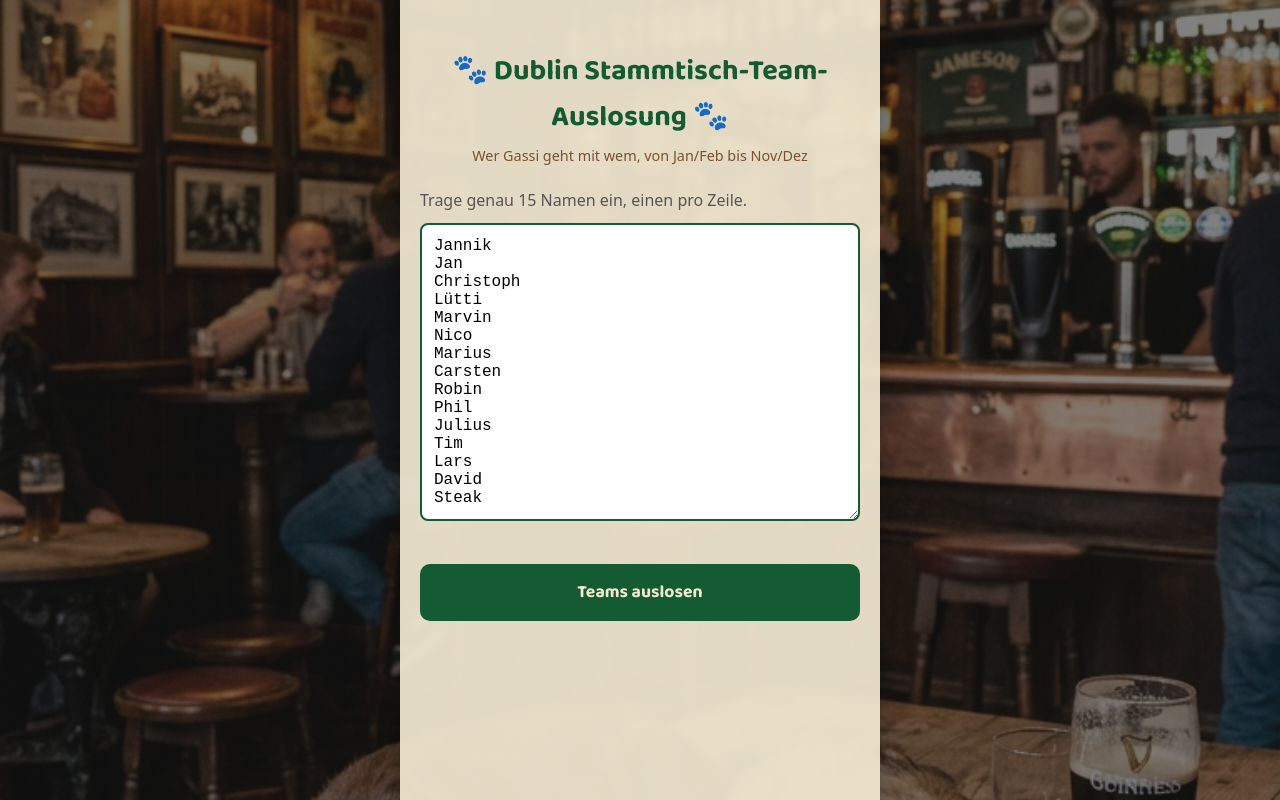
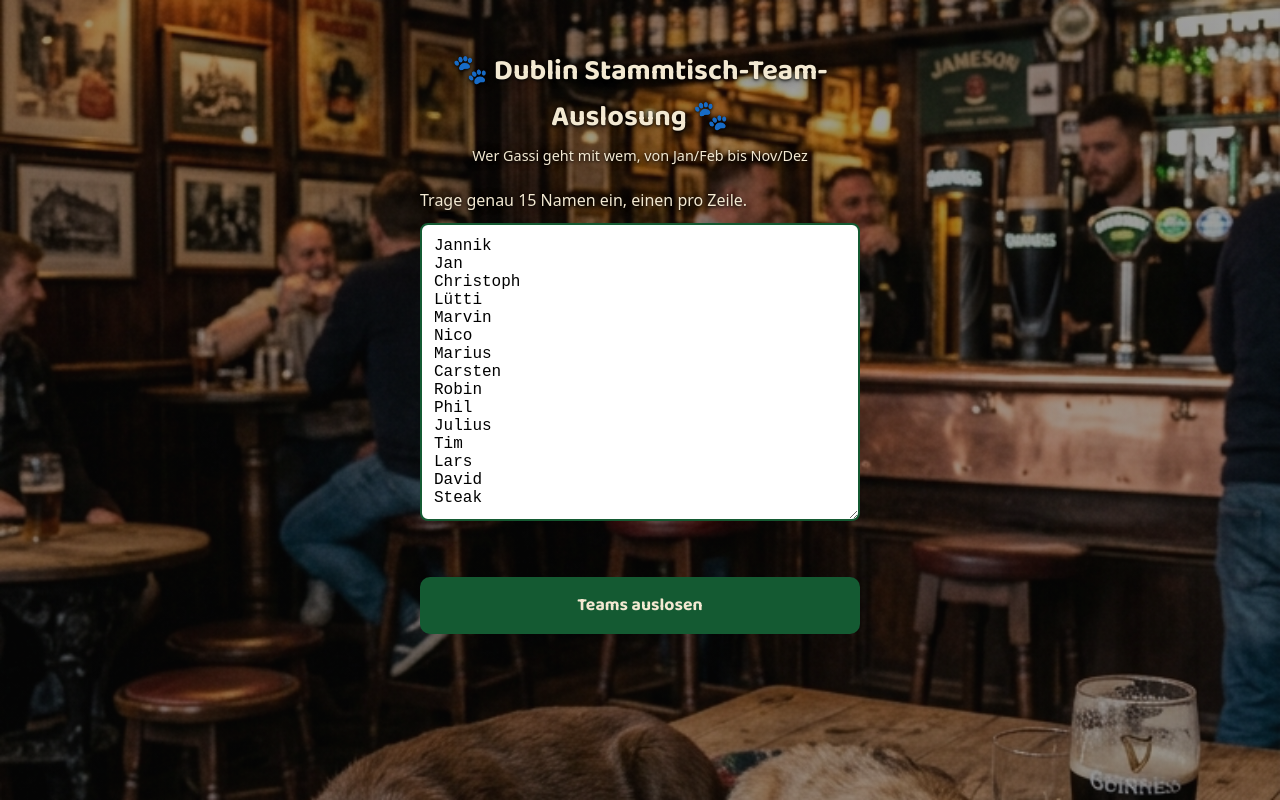
Before and after one commit to Rockokockoloris/dublin-rng, a plain HTML site: page index.html in a window 1280 px wide. Drawn offline with Linux system fonts and the light colour scheme.

Commit message:
enhance styling for improved readability and visual consistency; update colors and shadows

```diff
--- a/styles.css
+++ b/styles.css
@@ -21,7 +21,7 @@ body {
   font-family: system-ui, -apple-system, Segoe UI, Roboto, sans-serif;
   background-color: var(--guinness-black);
   background-image:
-    linear-gradient(rgba(27, 27, 27, 0.55), rgba(27, 27, 27, 0.55)),
+    linear-gradient(rgba(10, 10, 10, 0.4), rgba(10, 10, 10, 0.4)),
     url("assets/app_background.jpeg");
   background-size: cover;
   background-position: center;
@@ -33,10 +33,6 @@ body {
   max-width: 480px;
   margin: 0 auto;
   padding: 1.5rem 1.25rem 3rem;
-  background: rgba(243, 233, 210, 0.93);
-  backdrop-filter: blur(3px);
-  min-height: 100vh;
-  box-shadow: 0 0 24px rgba(0, 0, 0, 0.35);
 }
 
 .app-header {
@@ -47,13 +43,15 @@ body {
 h1 {
   font-family: "Baloo 2", system-ui, sans-serif;
   font-size: 1.4rem;
-  color: var(--door-green);
+  color: var(--guinness-cream);
+  text-shadow: 0 1px 3px rgba(0, 0, 0, 0.9), 0 0 10px rgba(0, 0, 0, 0.7);
   margin: 0 0 0.35rem;
 }
 
 .subtitle {
   margin: 0;
-  color: var(--paw-brown);
+  color: var(--guinness-cream);
+  text-shadow: 0 1px 3px rgba(0, 0, 0, 0.9), 0 0 10px rgba(0, 0, 0, 0.7);
   font-size: 0.9rem;
 }
 
@@ -61,9 +59,17 @@ h1 {
   display: none;
 }
 
+#summary h2 {
+  font-family: "Baloo 2", system-ui, sans-serif;
+  text-align: center;
+  color: var(--guinness-cream);
+  text-shadow: 0 1px 3px rgba(0, 0, 0, 0.9), 0 0 10px rgba(0, 0, 0, 0.7);
+}
+
 .hint {
   margin: 0 0 0.75rem;
-  color: #555;
+  color: var(--guinness-cream);
+  text-shadow: 0 1px 3px rgba(0, 0, 0, 0.9), 0 0 8px rgba(0, 0, 0, 0.7);
 }
 
 textarea {
@@ -77,11 +83,19 @@ textarea {
 }
 
 .error {
+  display: inline-block;
   color: var(--door-red);
   min-height: 1.2em;
   margin: 0.5rem 0;
+  padding: 0 0.1rem;
   font-size: 0.95rem;
-  font-weight: 600;
+  font-weight: 700;
+  background: rgba(255, 255, 255, 0.85);
+  border-radius: 4px;
+}
+
+.error:empty {
+  background: none;
 }
 
 .btn-primary, .btn-secondary {
@@ -117,7 +131,8 @@ textarea {
 
 .progress {
   text-align: center;
-  color: var(--paw-brown);
+  color: var(--guinness-cream);
+  text-shadow: 0 1px 3px rgba(0, 0, 0, 0.9), 0 0 8px rgba(0, 0, 0, 0.7);
   font-weight: 600;
   margin-bottom: 0.5rem;
 }
```
